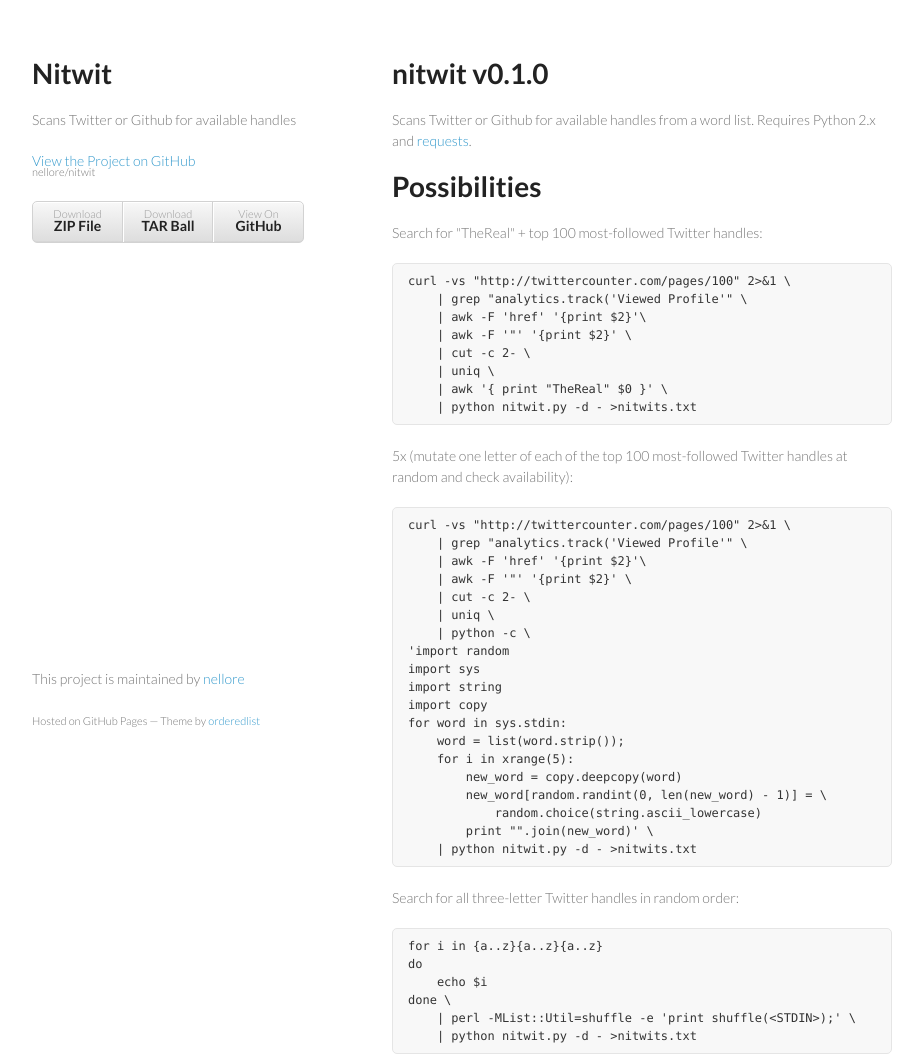
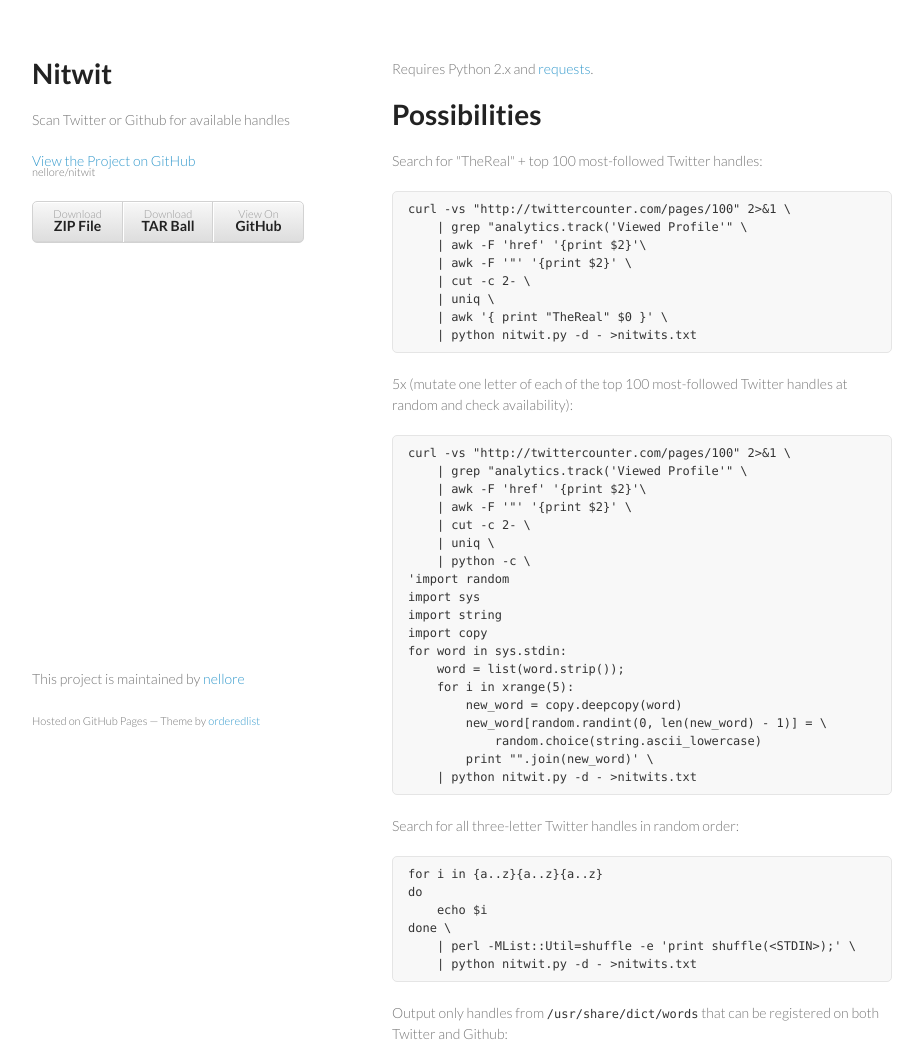
Before and after one commit to nellore/nitwit, a plain HTML site: page index.html in a window 1280 px wide. Shown: the top 1057 px of the page, without its empty margins (178-1101 px from the left). Drawn offline with Linux system fonts and the light colour scheme.

```diff
--- a/index.html
+++ b/index.html
@@ -16,7 +16,7 @@
     <div class="wrapper">
       <header>
         <h1>Nitwit</h1>
-        <p>Scans Twitter or Github for available handles</p>
+        <p>Scan Twitter or Github for available handles</p>
 
         <p class="view"><a href="https://github.com/nellore/nitwit">View the Project on GitHub <small>nellore/nitwit</small></a></p>
 
@@ -28,10 +28,7 @@
         </ul>
       </header>
       <section>
-        <h1>
-<a id="nitwit-v010" class="anchor" href="#nitwit-v010" aria-hidden="true"><span class="octicon octicon-link"></span></a>nitwit v0.1.0</h1>
-
-<p>Scans Twitter or Github for available handles from a word list. Requires Python 2.x and <a href="http://docs.python-requests.org/en/latest/">requests</a>.</p>
+        <p>Requires Python 2.x and <a href="http://docs.python-requests.org/en/latest/">requests</a>.</p>
 
 <h1>
 <a id="possibilities" class="anchor" href="#possibilities" aria-hidden="true"><span class="octicon octicon-link"></span></a>Possibilities</h1>
```
Also changed, not shown: params.json (+1 -1 lines).
